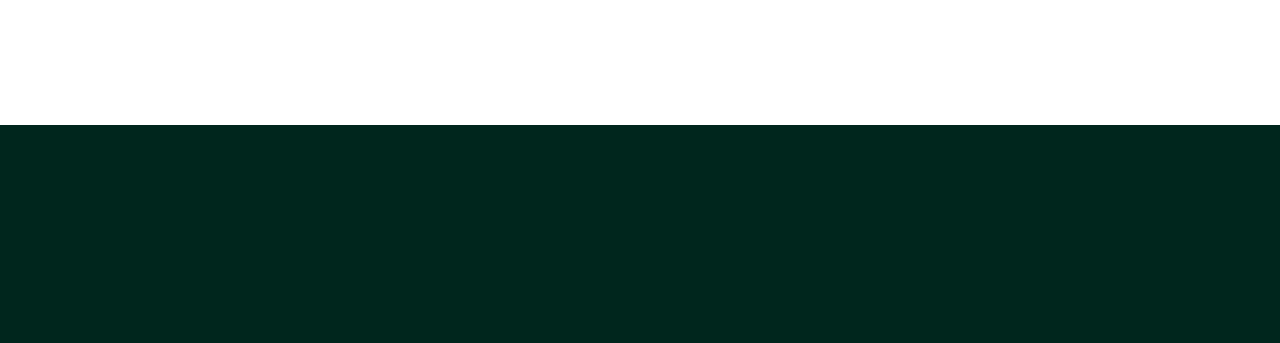
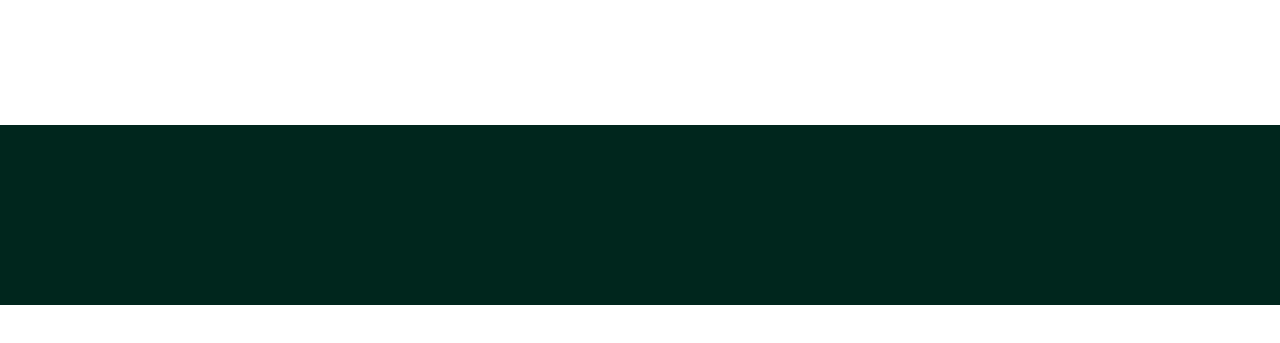
Before and after one commit to Fango291/portfolio2, a plain HTML site: page index.html in a window 1280 px wide. Shown: the part 3943-4286 px from the top of the page. After the commit the page ends 4248 px from the top, so only its background shows below. Drawn offline with nearby package versions, Linux system fonts and the light colour scheme.

Commit message:
Update footer.css

```diff
--- a/css/layout/footer.css
+++ b/css/layout/footer.css
@@ -1,5 +1,5 @@
 .footer{
     background-color: var(--header-footer);
     width: 100%;
-    padding: 10% 0
+    padding: 7% 0
 }
```
